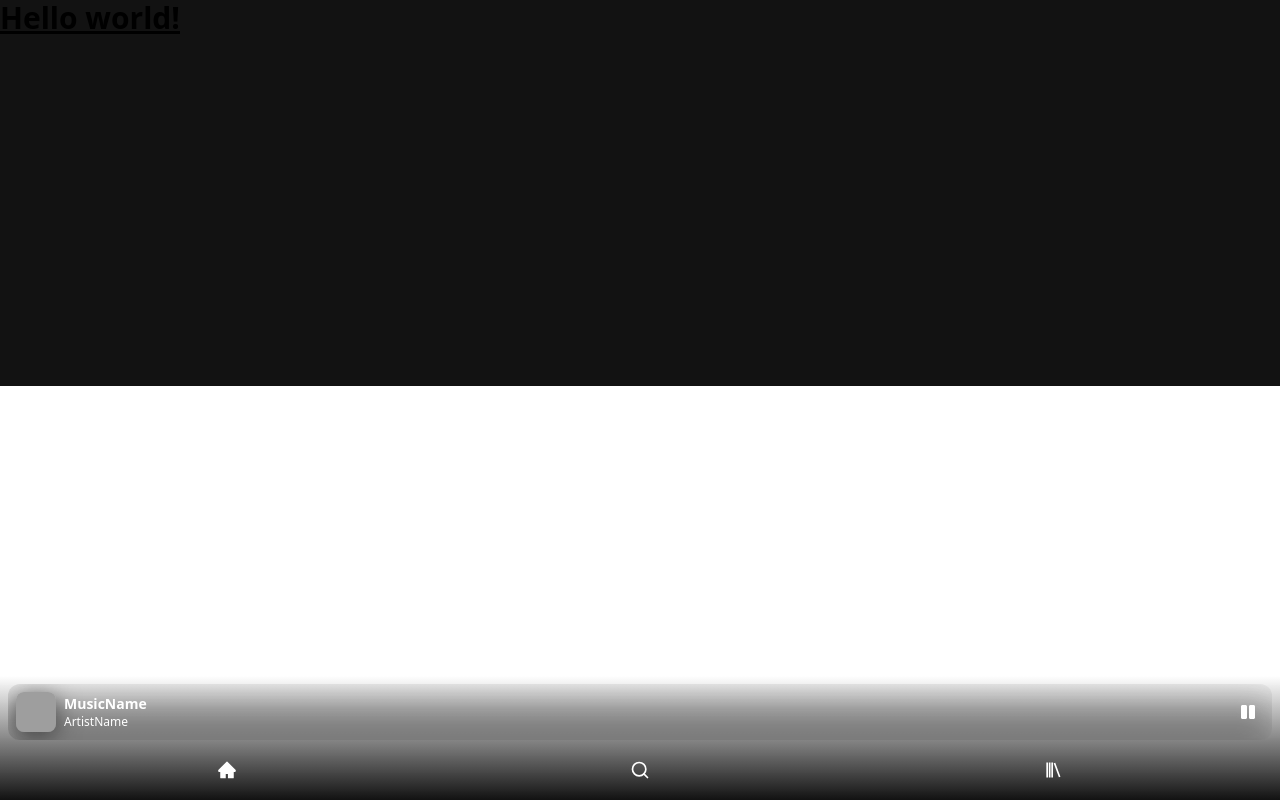
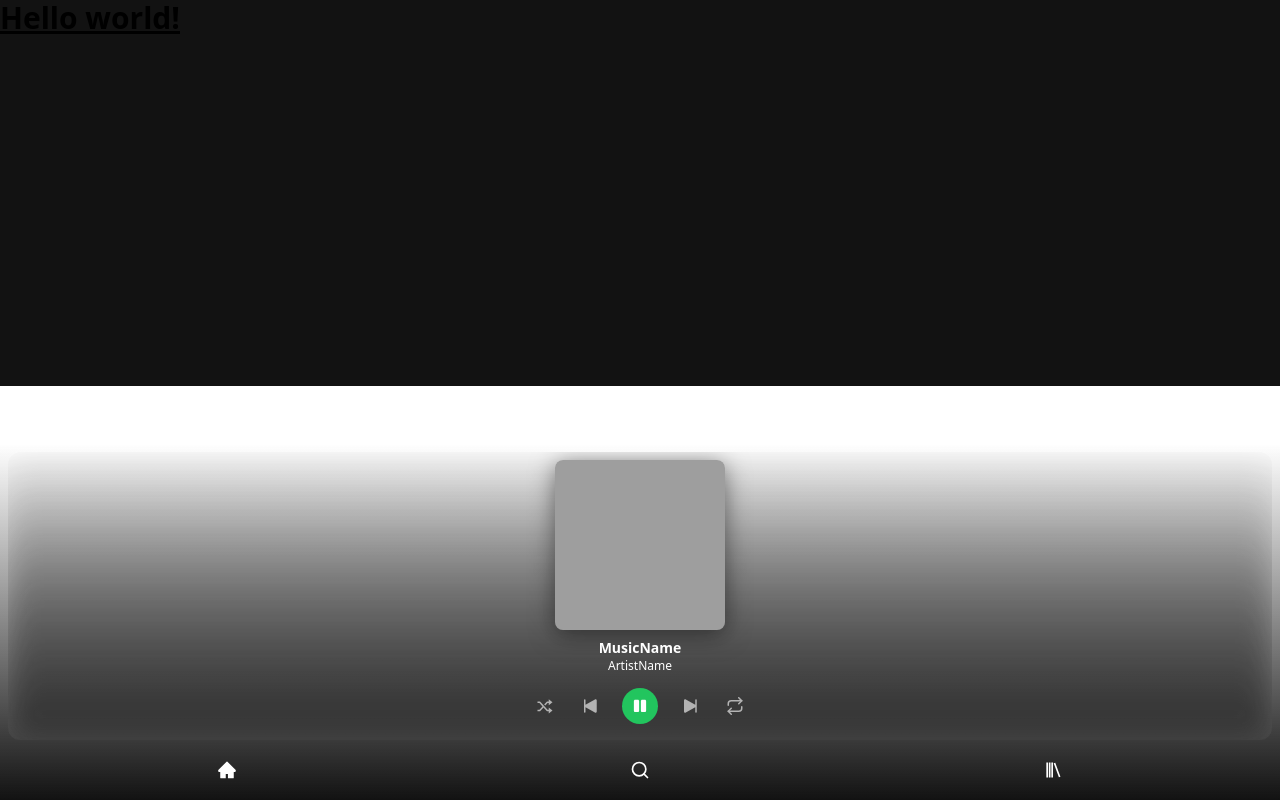
Before and after one commit to Raghav-45/Sickify, a Next.js app: page / in a window 1280 px wide. Both pictures are taken after a click on the element 1248 px from the left and 712 px from the top of the page. Built offline with nearby package versions, Linux system fonts and the light colour scheme; grey boxes are pictures that could not be loaded.

Commit message:
Expand Playback Footer

```diff
--- a/components/Playback.js
+++ b/components/Playback.js
@@ -1,21 +1,45 @@
-import { FaPlay, FaPause } from 'react-icons/fa'
 import { PlayerContext } from '../contexts/ContextApi'
+import { useState } from 'react'
+
+import { FaPlay, FaPause } from "react-icons/fa"
+
+import { BiShuffle } from "react-icons/bi"
+import { BsFillSkipStartFill, BsFillSkipEndFill } from "react-icons/bs"
+import { FiRepeat } from "react-icons/fi"
 
 const Playback = () => {
   const { TrackData, IsPlaying, setIsPlaying } = PlayerContext()
+  const [ExpandPlayer, setExpandPlayer] = useState(false)
+
   return (
     <div className='px-2 pt-2'>
-      <div className='flex h-14 w-full p-2 bg-white/10 align-middle items-center overflow-hidden rounded-xl backdrop-blur-lg'>
-        <div className='flex-none aspect-square h-full shadow-[0_4px_24px_rgb(0,0,0,50%)] overflow-hidden rounded-lg'>
+      <div onClick={(e) => {setExpandPlayer(!ExpandPlayer)}} className={`flex ${ExpandPlayer ? 'flex-col' : 'flex-row'} h-14 w-full p-2 bg-white/10 align-middle items-center overflow-hidden rounded-xl backdrop-blur-lg transition-all`}  style={{height: ExpandPlayer ? '18rem' : '3.5rem'}}>
+        <div className='flex-none aspect-square h-full shadow-[0_4px_24px_rgb(0,0,0,50%)] overflow-hidden rounded-lg transition-all duration-100 delay-200' style={{height: ExpandPlayer ? '170px' : '100%'}}>
           <img src={TrackData.Poster} className='h-full w-full'/>
         </div>
-        <div className='flex flex-1 flex-col ml-2 align-middle'>
+        <div className={`flex flex-1 flex-col ${ExpandPlayer ? 'mt-2' : 'ml-2'} align-middle transition-all duration-100 delay-200`} style={{textAlign: ExpandPlayer ? 'center' : 'left'}}>
           <h1 className='text-sm font-semibold text-white'>{TrackData.TrackName}</h1>
           <h2 className='text-xs text-white'>{TrackData.ArtistName}</h2>
         </div>
-        <div className='flex flex-none order-last flex-col mr-2 align-middle' onClick={() => setIsPlaying(!IsPlaying)}>
-          {IsPlaying ? <FaPause/> : <FaPlay/>}
-        </div>
+
+        {!ExpandPlayer ?
+          <div className='flex flex-none order-last flex-col mr-2 align-middle' onClick={() => setIsPlaying(!IsPlaying)}>
+            { IsPlaying ? <FaPause/> : <FaPlay/> }
+          </div>
+
+          :
+
+          <div className='flex flex-col justify-center w-2/4 items-center'>
+            <div className='flex items-center'>
+              <button className='text-lg mx-3 text-lightest hover:text-white'><BiShuffle/></button>
+              <button className='text-lightest mx-3 hover:text-white'><BsFillSkipStartFill className='text-2xl'/></button>
+              <button onClick={() => setIsPlaying(!IsPlaying)}><div className='bg-green-500 hover:bg-green-400 rounded-full h-9 w-9 m-2 flex right-0 bottom-0 items-center justify-center transition opacity-100'>{ IsPlaying ? <FaPause className='text-white text-sm'/> : <FaPlay className='text-white text-sm'/> }</div></button>
+              <button className='text-lightest mx-3 hover:text-white'><BsFillSkipEndFill className='text-2xl'/></button>
+              <button className='text-lg mx-3 text-lightest hover:text-white'><FiRepeat/></button>
+            </div>
+          </div>
+        }
+
       </div>
     </div>
   )
```
Also changed, not shown: pages/search.js.
